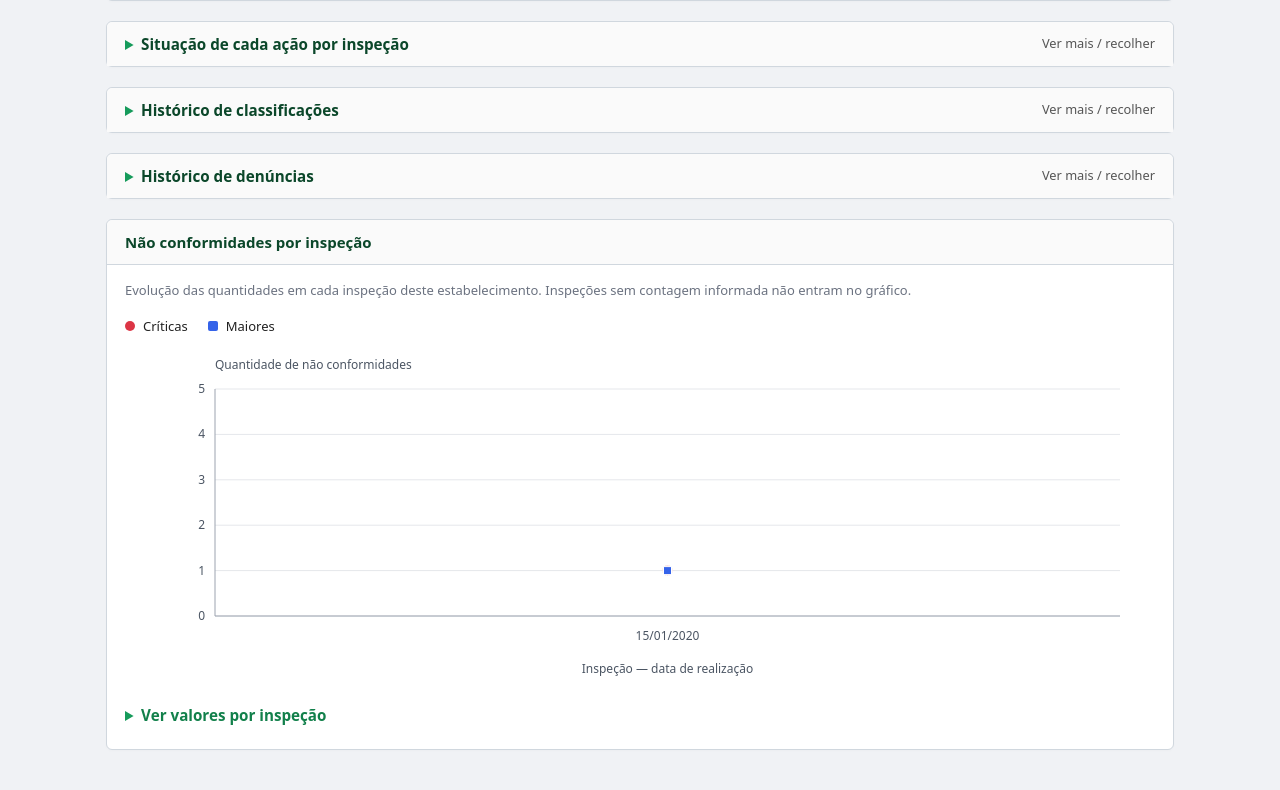
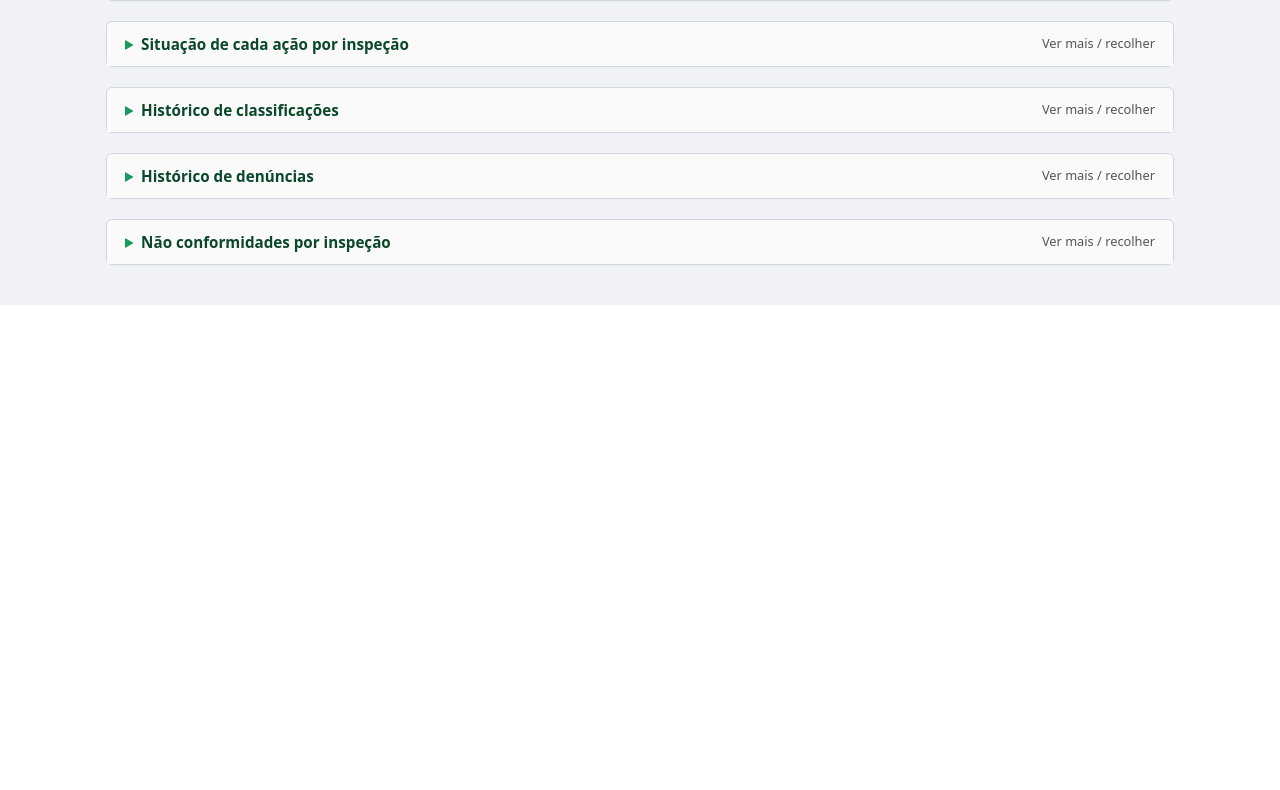
Before and after one commit to joaocos74/sistema_django2.0, a Django app: page /register/analisar/1/ in a window 1280 px wide. Shown: the part 2173-2963 px from the top of the page. After the commit the page ends 2478 px from the top, so only its background shows below. Run offline with Django 5.2, Linux system fonts and the light colour scheme; a user stored in the database is signed in; tables that the repository leaves empty hold one stand-in row (values such as "Sample post"); parts of the project's set-up code (start-up, migrations or seed data) failed here and were passed over.

Commit message:
Inicia indicador de nao conformidades recolhido

```diff
--- a/register/static/register/js/nao_conformidades.js
+++ b/register/static/register/js/nao_conformidades.js
@@ -27,6 +27,8 @@
   if (!root || !source) return;
   const data = JSON.parse(source.textContent);
   if (!data.length) return;
+  function draw() {
+    if (root.querySelector('svg')) return;
     const ns = 'http://www.w3.org/2000/svg';
     const node = (tag, attrs = {}, text = '') => {
       const el = document.createElementNS(ns, tag);
@@ -73,4 +75,9 @@
       });
     }
     root.append(svg);
+  }
+  const panel = root.closest('details');
+  if (!panel || panel.open) draw();
+  panel?.addEventListener('toggle', () => { if (panel.open) draw(); });
+  window.addEventListener('beforeprint', draw);
 })();
--- a/register/templates/register/analisar.html
+++ b/register/templates/register/analisar.html
@@ -103,5 +103,5 @@
 {% endblock %}
 {% block scripts %}
 <script src="{% static 'register/js/analisar.js' %}" defer></script>
-<script src="{% static 'register/js/nao_conformidades.js' %}?v=1" defer></script>
+<script src="{% static 'register/js/nao_conformidades.js' %}?v=2" defer></script>
 {% endblock %}
--- a/register/templates/register/partials/nao_conformidades.html
+++ b/register/templates/register/partials/nao_conformidades.html
@@ -1,5 +1,5 @@
-<section class="card nc-indicador" aria-labelledby="nc-titulo">
-    <div class="card__header"><h2 id="nc-titulo">Não conformidades por inspeção</h2></div>
+<details class="card analysis-panel nc-indicador" aria-labelledby="nc-titulo">
+    <summary class="card__header"><span id="nc-titulo">Não conformidades por inspeção</span><span class="panel-hint">Ver mais / recolher</span></summary>
     <div class="card__body">
         <p class="nc-ajuda">Evolução das quantidades em cada inspeção deste estabelecimento. Inspeções sem contagem informada não entram no gráfico.</p>
         {% if nao_conformidades %}
@@ -23,5 +23,5 @@
         <p class="nc-vazio">Nenhuma contagem de não conformidades informada. Preencha os campos na aba Inspeção e salve para acompanhar a evolução.</p>
         {% endif %}
     </div>
-</section>
+</details>
 {{ nao_conformidades|json_script:"nc-dados" }}
```
Lines whose indentation alone changed are shown as unchanged.
